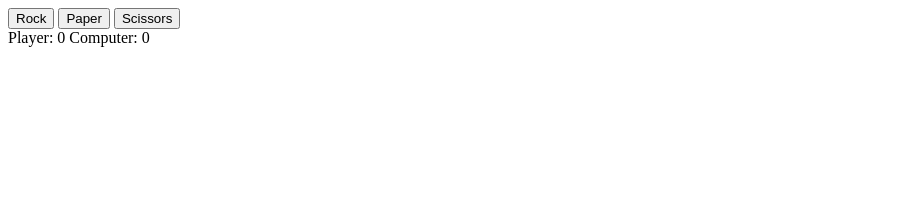
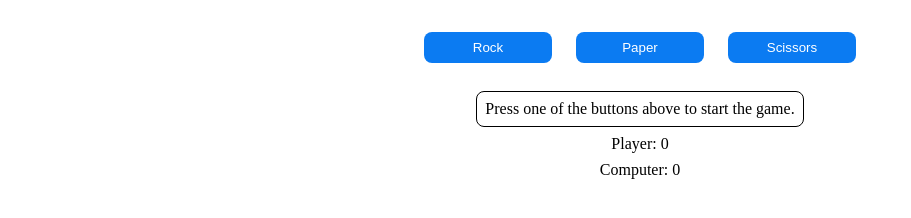
Before and after one commit to boompacks/rock-paper-scissors, a plain HTML site: page index.html in a window 1280 px wide. Shown: the whole page, without its empty margins (0-911 px from the left). Drawn offline with Linux system fonts and the light colour scheme.

Commit message:
Added css to make the game more intuitive

```diff
--- a/index.html
+++ b/index.html
@@ -7,13 +7,17 @@
     <meta name="viewport" content="width=device-width, initial-scale=1.0">
     <title>Rock paper scissors</title>
     <script src="script.js" defer></script>
+    <link rel="stylesheet" href="styles.css">
 </head>
 
 <body>
     <div id="container">
-        <button id="rock">Rock</button>
-        <button id="paper">Paper</button>
-        <button id="scissors">Scissors</button>
+        <div class="playerChoises">
+            <button id="rock">Rock</button>
+            <button id="paper">Paper</button>
+            <button id="scissors">Scissors</button>
+        </div>
+
     </div>
 
 </body>
--- a/script.js
+++ b/script.js
@@ -10,34 +10,43 @@
         case "paper":
             if (computerSelection == "paper"){
                 displayResult.textContent = "Tie";
+                displayResult.setAttribute('style', 'color:black');
                 return "tie"
             }else if (computerSelection == "scissors"){
                 displayResult.textContent = `You lose! ${computerSelection} beats ${playerSelection}`;
+                displayResult.setAttribute('style', 'color:red');
                 return 'lose'
             }else{
                 displayResult.textContent = `You win! ${playerSelection} beats ${computerSelection}`;
+                displayResult.setAttribute('style', 'color:green');
                 return "win"
             }
         case "rock":
             if (computerSelection == "rock"){
                 displayResult.textContent = "Tie";
+                displayResult.setAttribute('style', 'color:black');
                 return "tie"
             }else if (computerSelection == "paper"){
                 displayResult.textContent = `You lose! ${computerSelection} beats ${playerSelection}`;
+                displayResult.setAttribute('style', 'color:red');
                 return "lose"
             }else{
                 displayResult.textContent = `You win! ${playerSelection} beats ${computerSelection}`
+                displayResult.setAttribute('style', 'color:green');
                 return "win";
             }
         case "scissors":
             if (computerSelection == "rock"){
                 displayResult.textContent =`You lose! ${computerSelection} beats ${playerSelection}`;
+                displayResult.setAttribute('style', 'color:red');
                 return "lose"
             }else if (computerSelection == "paper"){
                 displayResult.textContent =`You win! ${playerSelection} beats ${computerSelection}`;
+                displayResult.setAttribute('style', 'color:green');
                 return "win"
             }else{
                 displayResult.textContent = "Tie";
+                displayResult.setAttribute('style', 'color:black');
                 return `tie`
             }
     }
@@ -49,9 +58,10 @@
     if (result === 'win') playerScore++;
     if (result === 'lose') computerScore++;
 
-    displayScore.textContent = `Player: ${playerScore} \nComputer: ${computerScore} `;
+    displayPlayerScore.textContent = `Player: ${playerScore}`;
+    displayComputerScore.textContent = `Computer: ${computerScore} `;
     if (playerScore === 5 || computerScore === 5){
-        result = "The game is over!"
+        result = "The game is over! Press one of the buttons to start a new game."
         displayResult.textContent = result;
         playerScore = 0;
         computerScore = 0;
@@ -62,7 +72,8 @@
 const buttons = document.querySelectorAll("button");
 const container = document.querySelector("#container");
 const displayResult = document.createElement("div");
-const displayScore = document.createElement("div");
+const displayPlayerScore = document.createElement("div");
+const displayComputerScore = document.createElement("div");
 const rock = document.querySelector('#rock');
 const paper = document.querySelector('#paper');
 const scissors = document.querySelector('#scissors');
@@ -70,11 +81,15 @@
 let playerScore = 0;
 let computerScore = 0;
 
+displayResult.textContent = "Press one of the buttons above to start the game.";
+displayResult.setAttribute('id', 'borders')
+
 container.appendChild(displayResult);
-container.appendChild(displayScore);
+container.appendChild(displayPlayerScore);
+container.appendChild(displayComputerScore);
 
-displayScore.textContent = `Player: ${playerScore} \nComputer: ${computerScore} `;
-
+displayPlayerScore.textContent = `Player: ${playerScore}`;
+displayComputerScore.textContent = `Computer: ${computerScore} `;
 
 rock.addEventListener('click', () => {
     playerSelection = 'rock';
--- /dev/null
+++ b/styles.css
@@ -0,0 +1,39 @@
+#container{
+    display: flex;
+    align-items: center;
+    justify-content: center;
+    flex-flow: wrap column;
+}
+
+#borders{
+    border:1px solid black;
+    border-radius:8px;
+    padding:8px;
+}
+
+button{
+    padding: 8px;
+    width: 128px;
+    border-radius: 8px;
+    color:white;
+    background-color: rgb(11, 123, 242);
+    border:none;
+}
+
+button:hover{
+    cursor: pointer;
+    background-color: rgb(4, 93, 189);
+    transition: 0.4s;
+}
+
+
+div{
+    margin: 4px;
+}
+
+
+.playerChoises{
+    display: flex;
+    gap: 24px;
+    margin: 24px;
+}
```
